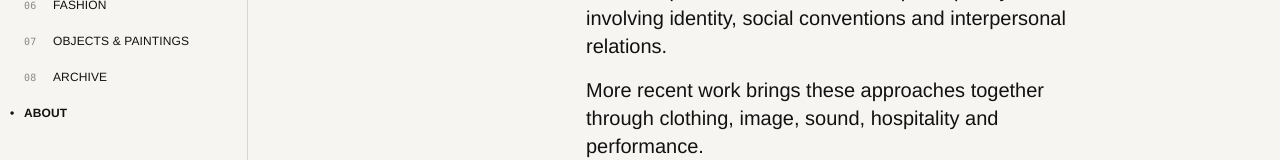
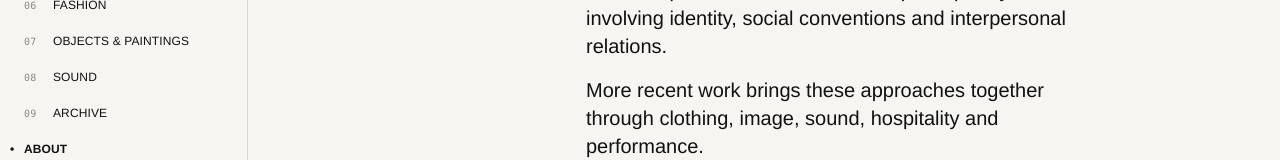
Before and after one commit to victorleparis/victor-le-site, a Next.js app: page /about in a window 1280 px wide. Shown: the part 336-496 px from the top of the page. Built offline with nearby package versions, Linux system fonts and the light colour scheme.

Commit message:
Expose Sound independently in project navigation and homepage mosaic

```diff
--- a/content/site.config.ts
+++ b/content/site.config.ts
@@ -24,6 +24,7 @@ export const siteConfig = {
     { label: "URL FIGHTERS", href: "/#url-fighters" },
     { label: "FASHION", href: "/#collections" },
     { label: "OBJECTS & PAINTINGS", href: "/#works-space-matter" },
+    { label: "SOUND", href: "/#sound" },
     { label: "ARCHIVE", href: "/#princeville" },
     { label: "ABOUT", href: "/about" },
   ],
```
